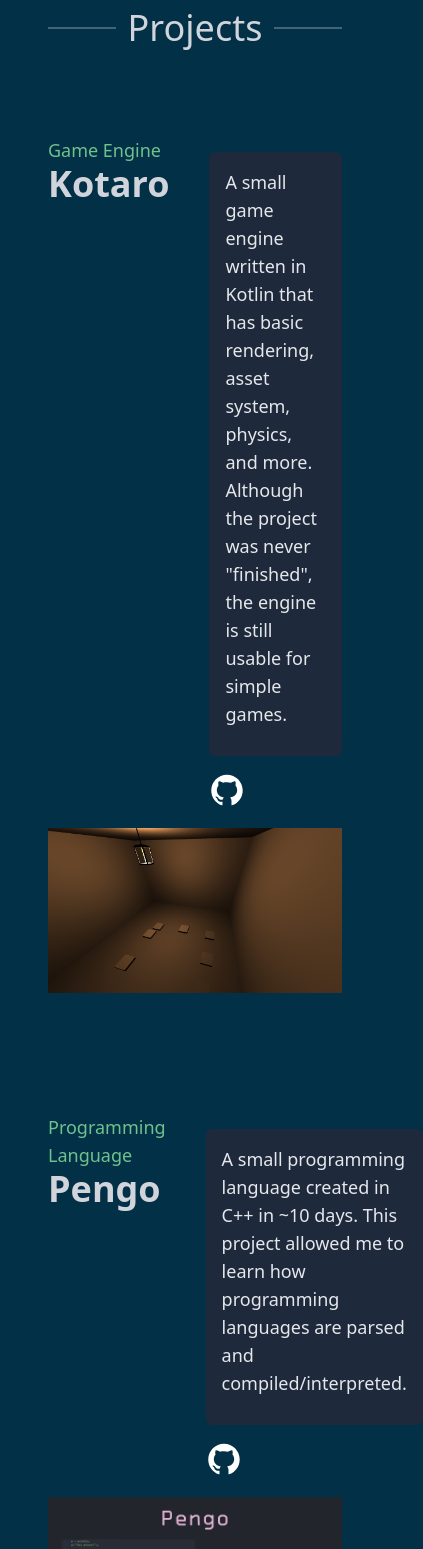
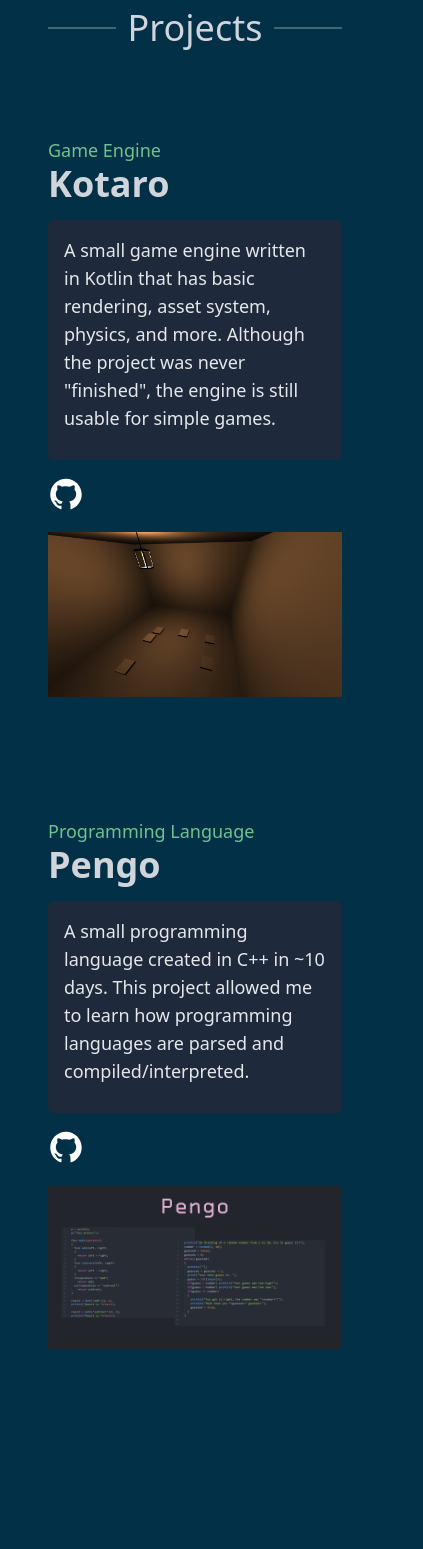
Before and after one commit to Pengiie/portfolio-site, a Next.js app: page / in a window 390 px wide. Shown: the part 2040-3589 px from the top of the page, 423 px wide, since content can reach past the window. After the commit the page ends 3437 px from the top, so only its background shows below. Built offline with nearby package versions, Linux system fonts and the light colour scheme; a web font is replaced by a local one.

Commit message:
Changed directions

```diff
--- a/pages/index.tsx
+++ b/pages/index.tsx
@@ -63,9 +63,9 @@ const Home: NextPage = () => {
             <div className="flex-grow bg-white opacity-25 h-0.5 ml-3"/>
           </div>
           <section className="w-full flex transition-all duration-500 delay-300 fade-in md:flex-row flex-col">
-            <div className = "overflow-visible z-50 mt-10 md:w-5/12 w-full flex md:block">
+            <div className = "overflow-visible z-50 mt-10 md:w-5/12 w-full flex flex-col md:block">
               <div className="text-lg text-palette-1 flex-col font-thin">Game Engine<h2 className="text-gray-300 text-4xl font-semibold">Kotaro</h2></div>
-              <div className="flex-grow pl-10 md:pl-0">
+              <div className="flex-grow">
                 <div className="mt-4 p-4 bg-slate-800 rounded-md lg:w-[120%] md:w-[140%] w-full z-50 overflow-visible pb-2">
                   <p className="text-gray-200 text-lg mb-5">{'A small game engine written in Kotlin that has basic rendering, asset system, physics, and more. Although the project was never "finished", the engine is still usable for simple games.'}</p>
                 </div>
@@ -79,9 +79,9 @@ const Home: NextPage = () => {
             </div>
           </section>
           <section className="w-full flex md:flex-row-reverse flex-col mt-20 transition-all duration-500 delay-300 fade-in">
-            <div className = "overflow-visible z-50 mt-10 md:w-5/12 w-full flex md:block">
+            <div className = "overflow-visible z-50 mt-10 md:w-5/12 w-full flex flex-col md:block">
               <div className="text-lg text-palette-1 flex-col font-thin md:text-right text-left">Programming Language<h2 className="text-gray-300 text-4xl font-semibold">Pengo</h2></div>
-              <div className="flex-grow pl-10 md:pl-0">
+              <div className="flex-grow">
                 <div className="mt-4 p-4 bg-slate-800 rounded-md lg:w-[120%] md:w-[140%] w-full z-50 overflow-visible pb-2 md:float-right">
                   <p className="text-gray-200 text-lg mb-5">A small programming language created in C++ in ~10 days. This project allowed me to learn how programming languages are parsed and compiled/interpreted.</p>
                 </div>
```
